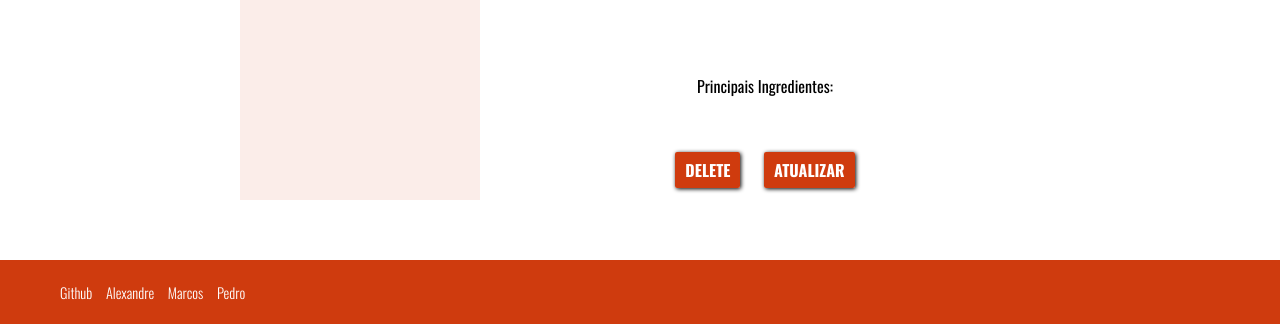
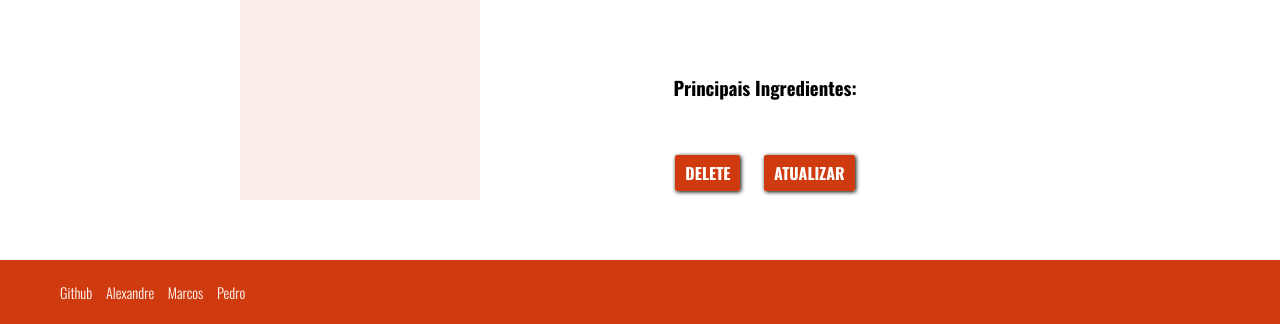
Before and after one commit to marcosATr/Blue-modulo-2-projeto-final, a Flask app: page /1 in a window 1280 px wide. Shown: the part 539-863 px from the top of the page. Run offline with Flask 2, Linux system fonts and the light colour scheme; data that the repository does not hold is empty.

Commit message:
[FIX] li styles

```diff
--- a/static/styles.css
+++ b/static/styles.css
@@ -151,6 +151,10 @@ footer a {
 .hiddenNav {
     display: none;
 }
+.ingredients li {
+    font-weight: 300;
+    font-size: 1.1rem;
+}
 @media screen and (max-width: 925px) {
     .sidebar {
         position: absolute;
--- a/templates/exibir_detalhe.html
+++ b/templates/exibir_detalhe.html
@@ -29,7 +29,7 @@
                     allowfullscreen></iframe>
             </div>
             <div class="spaced">
-                <p>Principais Ingredientes:</p>
+                <h3>Principais Ingredientes:</h3>
             </div>
             <div class="ingredients">
                 {{receita.ingredientes}}
```
